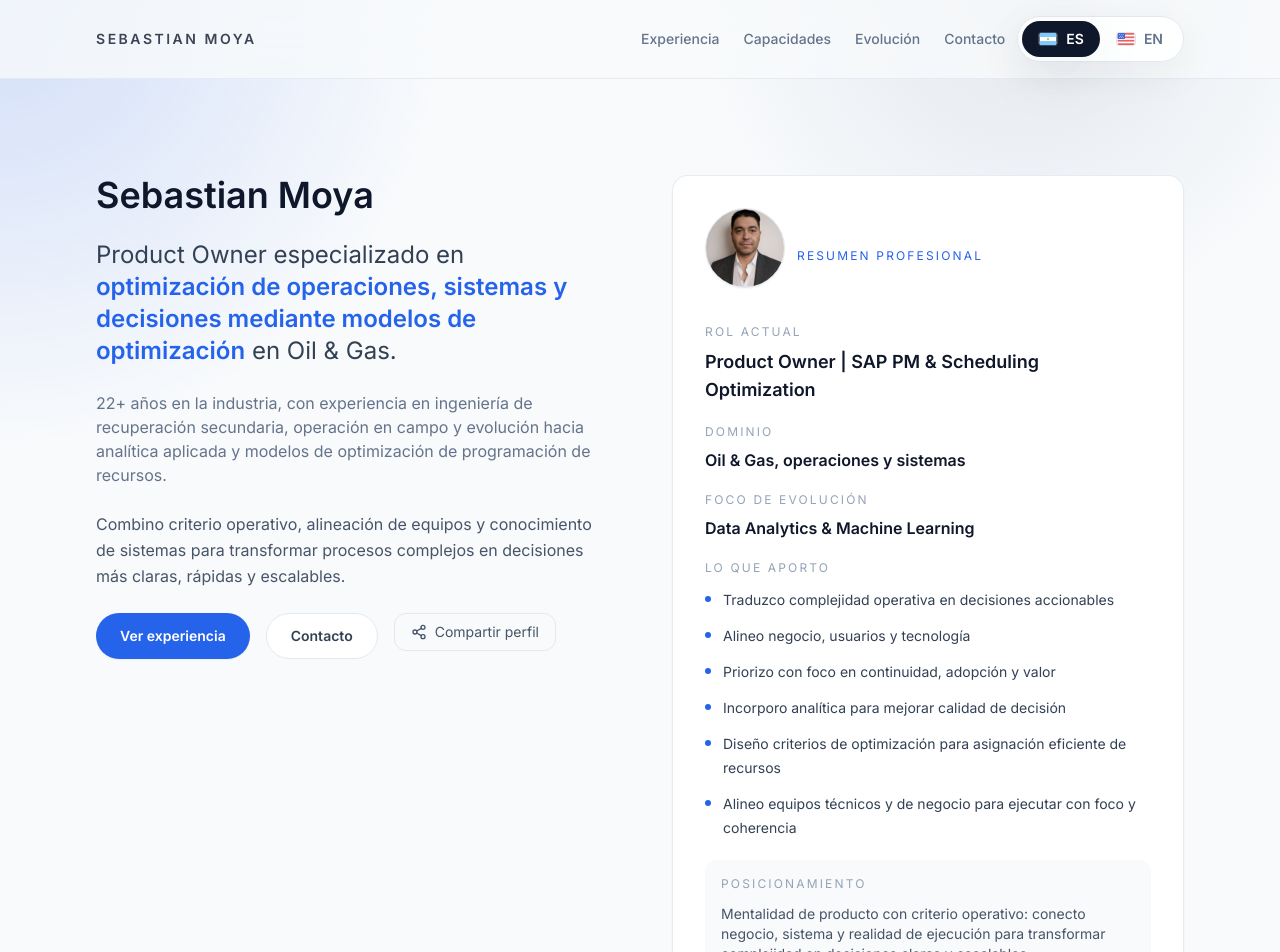
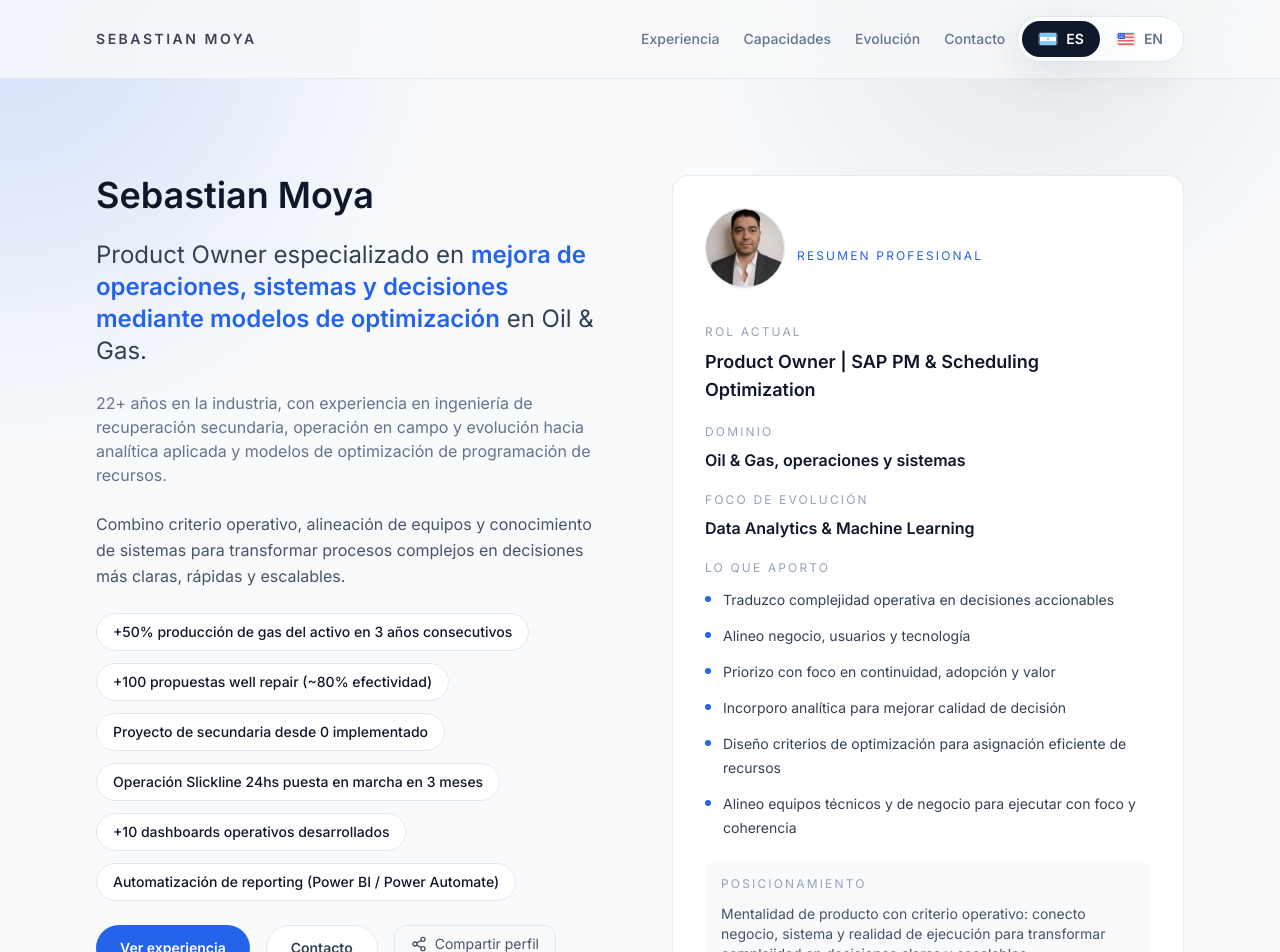
Before and after one commit to sp00nM4N/miCV, a React (Vite) app: page / in a window 1280 px wide. Shown: the top 952 px of the page. Built offline with nearby package versions, Linux system fonts and the light colour scheme.

Commit message:
cambio en el orden del landing

```diff
--- a/src/App.jsx
+++ b/src/App.jsx
@@ -53,11 +53,11 @@ function App() {
       <main id="top" className="relative z-10">
         <HeroSection copy={copy.hero} profileConfig={profileConfig} />
         <AboutSection copy={copy.about} />
+        <FocusSection copy={copy.focus} />
+        <SkillsGrid copy={copy.skills} />
         <Experience copy={copy.experience} />
-        <SkillsGrid copy={copy.skills} />
         <EvolutionSection copy={copy.evolution} />
         <EducationSection copy={copy.education} />
-        <FocusSection copy={copy.focus} />
         <ContactSection copy={copy.contact} language={language} profileConfig={profileConfig} />
       </main>
     </div>
--- a/src/components/HeroSection.jsx
+++ b/src/components/HeroSection.jsx
@@ -75,6 +75,17 @@ export function HeroSection({ copy, profileConfig }) {
           <p className="max-w-3xl text-base text-slate-500">{copy.seniorityLine}</p>
 
           <p className="max-w-2xl text-base leading-relaxed text-slate-600">{copy.subheadline}</p>
+
+          <div className="flex flex-wrap gap-3">
+            {copy.impactItems.map((item) => (
+              <span
+                key={item}
+                className="rounded-full border border-slate-200 bg-white px-4 py-2 text-sm font-medium text-ink transition hover:-translate-y-0.5 hover:border-blue-200 hover:bg-white"
+              >
+                {item}
+              </span>
+            ))}
+          </div>
 
           <div className="flex flex-col gap-4 sm:flex-row">
             <a
--- a/src/data/content.js
+++ b/src/data/content.js
@@ -23,12 +23,20 @@ export const content = {
     },
     hero: {
       headlineBefore: 'Product Owner especializado en ',
-      headlineHighlight: 'optimización de operaciones, sistemas y decisiones mediante modelos de optimización',
+      headlineHighlight: 'mejora de operaciones, sistemas y decisiones mediante modelos de optimización',
       headlineAfter: ' en Oil & Gas.',
       seniorityLine:
         '22+ años en la industria, con experiencia en ingeniería de recuperación secundaria, operación en campo y evolución hacia analítica aplicada y modelos de optimización de programación de recursos.',
       subheadline:
         'Combino criterio operativo, alineación de equipos y conocimiento de sistemas para transformar procesos complejos en decisiones más claras, rápidas y escalables.',
+      impactItems: [
+        '+50% producción de gas del activo en 3 años consecutivos',
+        '+100 propuestas well repair (~80% efectividad)',
+        'Proyecto de secundaria desde 0 implementado',
+        'Operación Slickline 24hs puesta en marcha en 3 meses',
+        '+10 dashboards operativos desarrollados',
+        'Automatización de reporting (Power BI / Power Automate)',
+      ],
       ctaExperience: 'Ver experiencia',
       ctaContact: 'Contacto',
       shareCta: 'Compartir perfil',
@@ -92,7 +100,6 @@ export const content = {
             'Alineé equipos técnicos y operativos reduciendo fricción en la ejecución y mejorando la adopción de soluciones.',
             'Introduje enfoque data-driven mediante dashboards y automatización, mejorando la calidad y velocidad de decisión.',
             'Lidero en paralelo una iniciativa de optimización de programación de recursos (scheduling), mejorando la asignación y utilización de equipos mediante modelos de optimización.',
-            'Articulé equipos técnicos, operativos y de negocio para reducir fricción en la ejecución y mejorar la adopción de soluciones.',
           ],
         },
         {
@@ -141,7 +148,7 @@ export const content = {
         {
           title: 'Data & Analytics',
           caption: 'Datos',
-          items: ['Power BI', 'Data Analytics', 'Modelado analítico', 'KPIs operativos', 'Machine Learning', 'Optimization Models'],
+          items: ['Power BI', 'Data Analytics', 'Modelado analítico', 'KPIs operativos', 'Machine Learning', 'Modelos de optimización'],
         },
         {
           title: 'Product Management',
@@ -197,7 +204,7 @@ export const content = {
         {
           type: 'Certificación',
           title: 'Certificación Avanzada en Data Analytics & Machine Learning',
-          institution: 'ITBA Escuela de Innovación',
+          institution: 'ITBA Escuela de Innovación · 2025',
           status: 'Certificado',
           logo: 'logos/ITBA-logo.png',
           description:
@@ -266,12 +273,20 @@ export const content = {
     },
     hero: {
       headlineBefore: 'Product Owner specialized in ',
-      headlineHighlight: 'operations, systems, and decision optimization through optimization models',
+      headlineHighlight: 'operations, systems, and decision improvement through optimization models',
       headlineAfter: ' in Oil & Gas.',
       seniorityLine:
         '22+ years in the industry, with experience in secondary recovery engineering, field operations, and a growing focus on applied analytics and resource scheduling optimization models.',
       subheadline:
         'I combine operational judgment, team alignment, and systems knowledge to turn complex processes into clearer, faster, and more scalable decisions.',
+      impactItems: [
+        '+50% asset gas production over 3 years',
+        '+100 well repair proposals (~80% effectiveness)',
+        'Secondary recovery project implemented from scratch',
+        '24/7 Slickline operation launched in 3 months',
+        '+10 operational dashboards developed',
+        'Reporting automation (Power BI / Power Automate)',
+      ],
       ctaExperience: 'View experience',
       ctaContact: 'Contact',
       shareCta: 'Share profile',
@@ -335,7 +350,6 @@ export const content = {
             'Aligned technical and operational teams, reducing execution friction and improving solution adoption.',
             'Brought in a data-driven approach through dashboards and automation, improving decision speed and quality.',
             'I simultaneously lead a resource scheduling optimization initiative, improving team allocation and utilization through optimization models.',
-            'I brought technical, operational, and business teams together to reduce execution friction and improve solution adoption.',
           ],
         },
         {
@@ -440,7 +454,7 @@ export const content = {
         {
           type: 'Certification',
           title: 'Advanced Certification in Data Analytics & Machine Learning',
-          institution: 'ITBA Innovation School',
+          institution: 'ITBA Innovation School · 2025',
           status: 'Certification earned',
           logo: 'logos/ITBA-logo.png',
           description:
```
